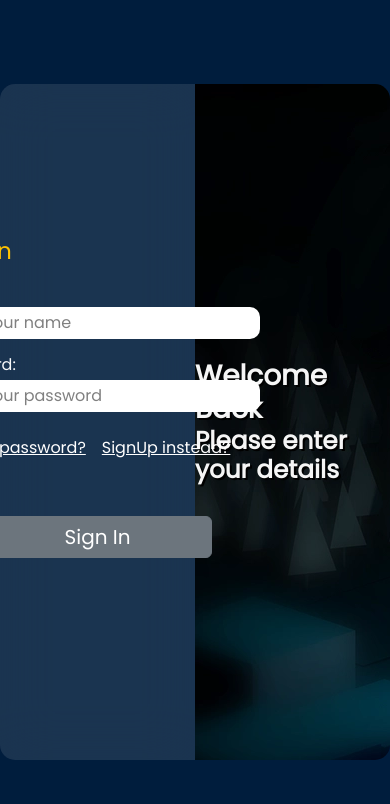
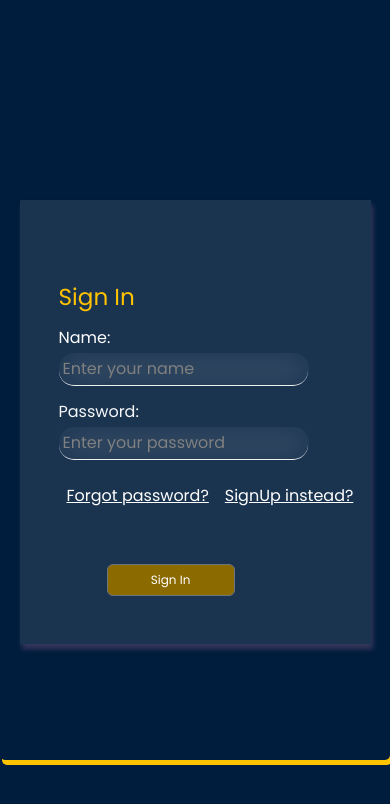
Before and after one commit to xennia316/FinalProject, a React (Create React App) app in the folder client/: page / in a window 390 px wide. Shown: the top 804 px of the page. Built offline with nearby package versions, Linux system fonts and the light colour scheme.

Commit message:
responsiveness checked

```diff
--- a/client/src/styles/login.module.css
+++ b/client/src/styles/login.module.css
@@ -28,8 +28,8 @@
 .left {
     width: 50%;
     background: rgb(255, 255, 255, 0.1);
-    -webkit-backdrop-filter: blur(25px);
-    backdrop-filter: blur(25px) !important;
+    -webkit-backdrop-filter: blur(15px);
+    backdrop-filter: blur(15px) !important;
     border-bottom-left-radius: 15px;
     border-top-left-radius: 15px;
 }
@@ -71,8 +71,27 @@ h2 {
 
 .left input {
     padding: 0.25rem !important;
-    border: none;
-    border-radius: 10px;
+    border: 0;
+    color: #eee;
+    -webkit-backdrop-filter: blur(15px);
+    backdrop-filter: blur(15px) !important;
+    border-radius: 15px;
+    border-bottom: 1px solid #eee;
+    background: transparent !important;
+    outline: none !important;
+}
+
+input:focus {
+    border-bottom: #ffc300 1px solid;
+}
+
+input:hover {
+    color: #eee;
+    -webkit-backdrop-filter: blur(15px);
+    backdrop-filter: blur(15px) !important;
+    border-radius: 15px;
+    background: transparent !important;
+    border-bottom: 1px solid #ffc300;
 }
 
 form a {
@@ -98,3 +117,64 @@ form a:hover {
     font-size: 16px;
     margin-left: 1rem !important;
 }
+
+@media only screen and (max-width: 1000px) {
+    .main {
+        display: flex;
+        flex-direction: column;
+        justify-content: center;
+        align-items: center;
+        padding: 0.5rem;
+        border-radius: 5px !important;
+        font-size: 16px;
+        box-shadow: #ffc300 2px 5px;
+    }
+
+    .left,
+    .right {
+        padding-top: 5rem;
+        width: 60vw !important;
+        border: none !important;
+        border-radius: 0px !important;
+        box-shadow: rgb(54, 54, 92) 2px 5px 5px;
+
+    }
+
+    .right {
+        display: none;
+    }
+
+    .left h3 {
+        display: flex;
+        flex-direction: column;
+        align-items: center;
+        justify-content: center;
+        padding-top: 10vh !important;
+    }
+
+    button {
+        background-color: #8b6b00 !important;
+        margin: 0 auto !important;
+        width: 8rem !important;
+    }
+}
+
+@media only screen and (max-width: 589px) {
+    .left input {
+        width: 80% !important;
+    }
+
+    .left {
+        padding-left: 10% !important;
+        width: 90vw !important;
+    }
+
+    .left h3 {
+        display: block;
+    }
+
+    button h5 {
+        font-size: 12px !important;
+    }
+
+}
```
